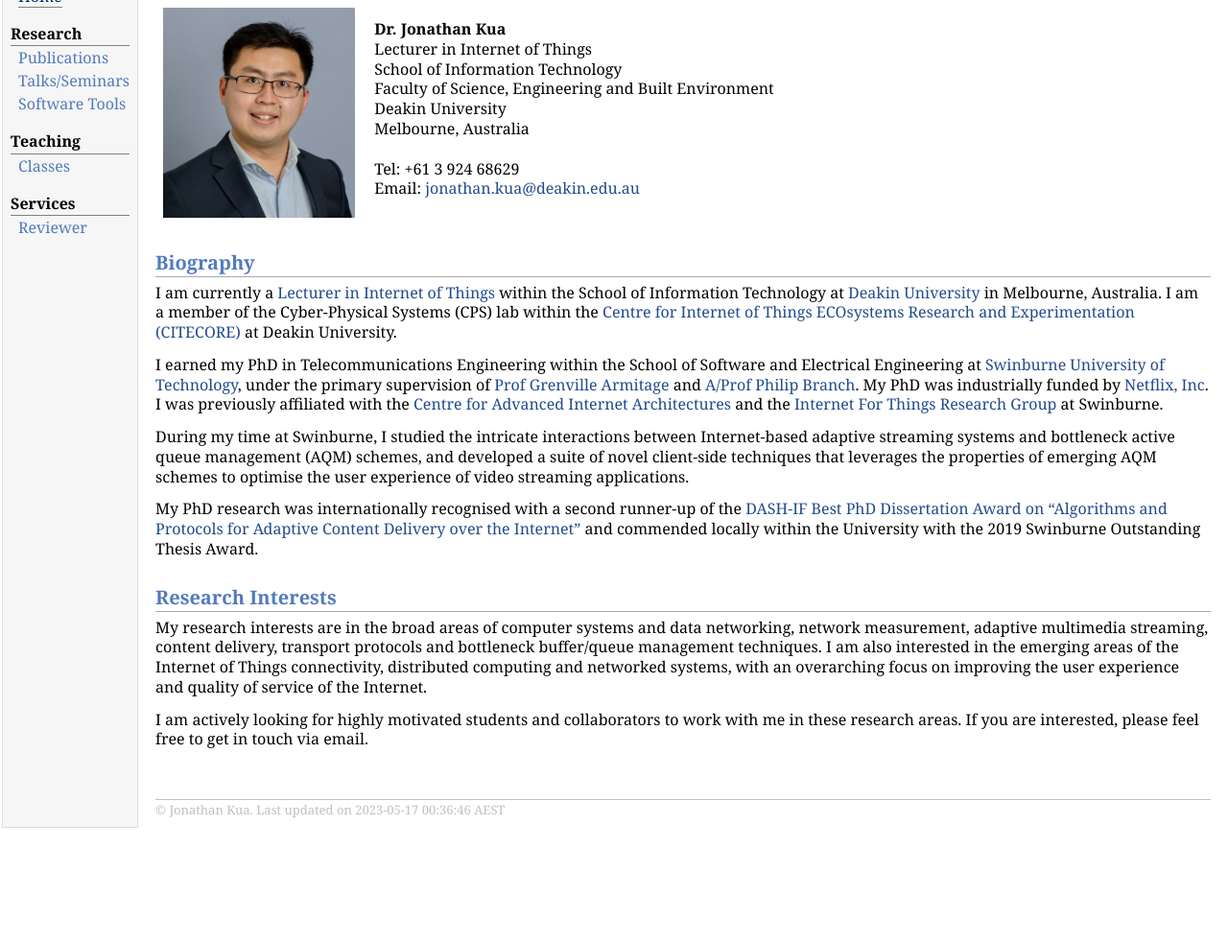
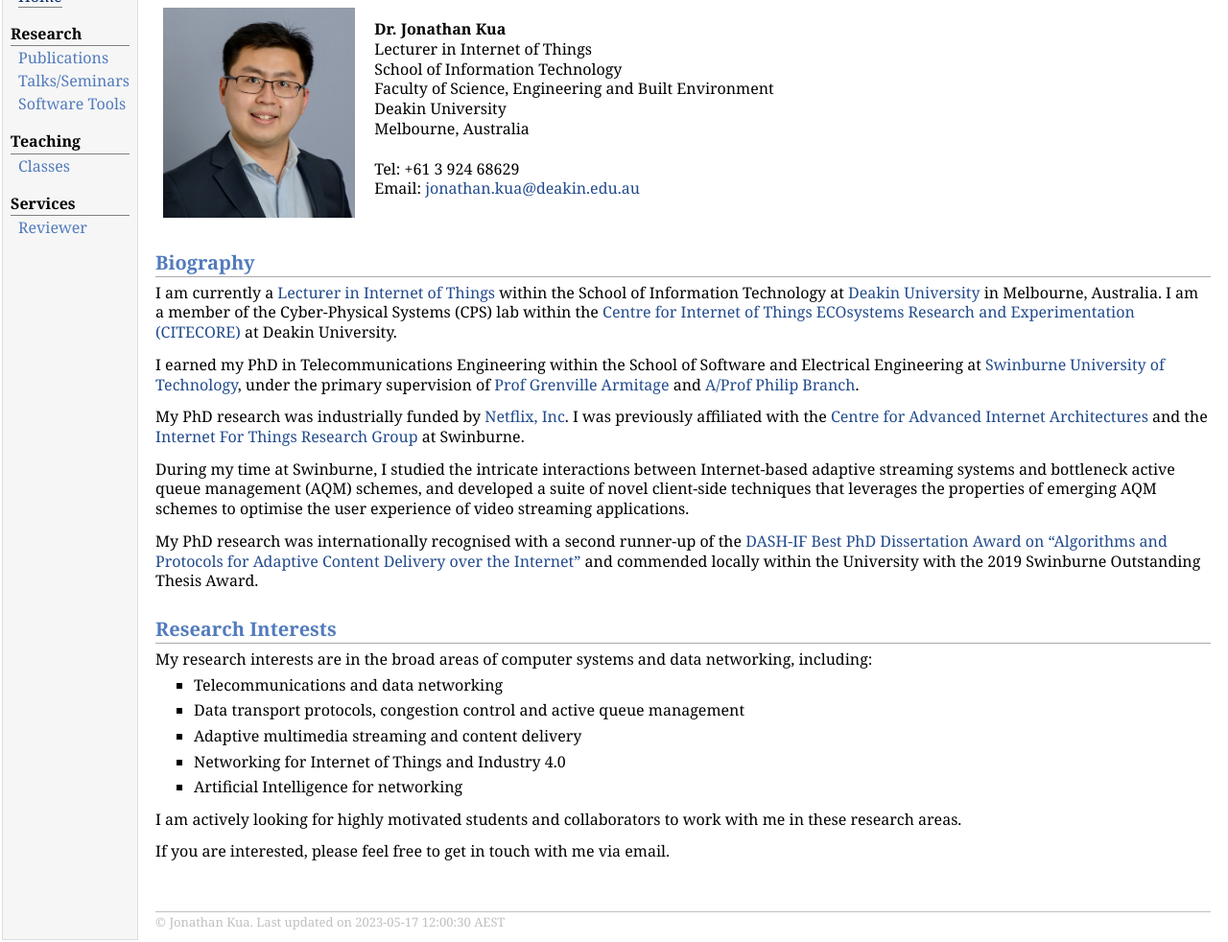
Before and after one commit to jonathankua/jonathankua.github.io, a plain HTML site: page index.html in a window 1280 px wide. Shown: the part 68-1050 px from the top of the page at 96% size. Before the commit the page ends 933 px from the top, so only its background shows below. Drawn offline with Linux system fonts and the light colour scheme.

Commit message:
update bio

```diff
--- a/index.html
+++ b/index.html
@@ -58,17 +58,29 @@ Email: <a href="mailto:jonathan.kua@deakin.edu.au">jonathan.kua@deakin.edu.au</a
 <h2>Biography</h2>
 <p>I am currently a <a href="https://www.deakin.edu.au/about-deakin/people/jonathan-kua">Lecturer in Internet of Things</a> within the School of Information Technology at <a href="https://www.deakin.edu.au/">Deakin University</a> in Melbourne, Australia.
 I am a member of the Cyber-Physical Systems (CPS) lab within the <a href="https://www.deakin.edu.au/information-technology/research/centre-for-internet-of-things-ecosystems-research-and-experimentation">Centre for Internet of Things ECOsystems Research and Experimentation (CITECORE)</a> at Deakin University.</p>
-<p>I earned my PhD in Telecommunications Engineering within the School of Software and Electrical Engineering at <a href="https://www.swinburne.edu.au">Swinburne University of Technology</a>, under the primary supervision of <a href="http://i4t.swin.edu.au/people/garmitage">Prof Grenville Armitage</a> and <a href="http://i4t.swin.edu.au/people/pbranch">A/Prof Philip Branch</a>.
-My PhD was industrially funded by <a href="https://openconnect.netflix.com/">Netflix, Inc</a>. I was previously affiliated with the <a href="http://caia.swin.edu.au">Centre for Advanced Internet Architectures</a> and the <a href="http://i4t.swin.edu.au">Internet For Things Research Group</a> at Swinburne.</p>
+<p>I earned my PhD in Telecommunications Engineering within the School of Software and Electrical Engineering at <a href="https://www.swinburne.edu.au">Swinburne University of Technology</a>, under the primary supervision of <a href="http://i4t.swin.edu.au/people/garmitage">Prof Grenville Armitage</a> and <a href="http://i4t.swin.edu.au/people/pbranch">A/Prof Philip Branch</a>.</p>
+<p>My PhD research was industrially funded by <a href="https://openconnect.netflix.com/">Netflix, Inc</a>. I was previously affiliated with the <a href="http://caia.swin.edu.au">Centre for Advanced Internet Architectures</a> and the <a href="http://i4t.swin.edu.au">Internet For Things Research Group</a> at Swinburne.</p>
 <p>During my time at Swinburne, I studied the intricate interactions between Internet-based adaptive streaming systems and bottleneck active queue management (AQM) schemes, and developed a suite of novel client-side techniques that leverages the properties of emerging AQM schemes to optimise the user experience of video streaming applications.</p>
 <p>My PhD research was internationally recognised with a second runner-up of the <a href="https://multimediacommunication.blogspot.com/2019/06/dash-if-awarded-best-phd-dissertation.html">DASH-IF Best PhD Dissertation Award on “Algorithms and Protocols for Adaptive Content Delivery over the Internet”</a> and commended locally within the University with the 2019 Swinburne Outstanding Thesis Award.</p>
 <h2>Research Interests</h2>
-<p>My research interests are in the broad areas of computer systems and data networking, network measurement, adaptive multimedia streaming, content delivery, transport protocols and bottleneck buffer/queue management techniques.
-I am also interested in the emerging areas of the Internet of Things connectivity, distributed computing and networked systems, with an overarching focus on improving the user experience and quality of service of the Internet.</p>
-<p>I am actively looking for highly motivated students and collaborators to work with me in these research areas. If you are interested, please feel free to get in touch via email.</p>
+<p>My research interests are in the broad areas of computer systems and data networking, including:</p>
+<ul>
+<li><p>Telecommunications and data networking</p>
+</li>
+<li><p>Data transport protocols, congestion control and active queue management</p>
+</li>
+<li><p>Adaptive multimedia streaming and content delivery</p>
+</li>
+<li><p>Networking for Internet of Things and Industry 4.0</p>
+</li>
+<li><p>Artificial Intelligence for networking </p>
+</li>
+</ul>
+<p>I am actively looking for highly motivated students and collaborators to work with me in these research areas. </p>
+<p>If you are interested, please feel free to get in touch with me via email.</p>
 <div id="footer">
 <div id="footer-text">
-&copy Jonathan Kua. Last updated on 2023-05-17 00:36:46 AEST
+&copy Jonathan Kua. Last updated on 2023-05-17 12:00:30 AEST
 </div>
 </div>
 </td>
```
Also changed, not shown: classes.html (+1 -1 lines), publications.html (+2 -2 lines), reviewer.html (+1 -1 lines), software.html (+1 -1 lines), talks.html (+1 -1 lines).
